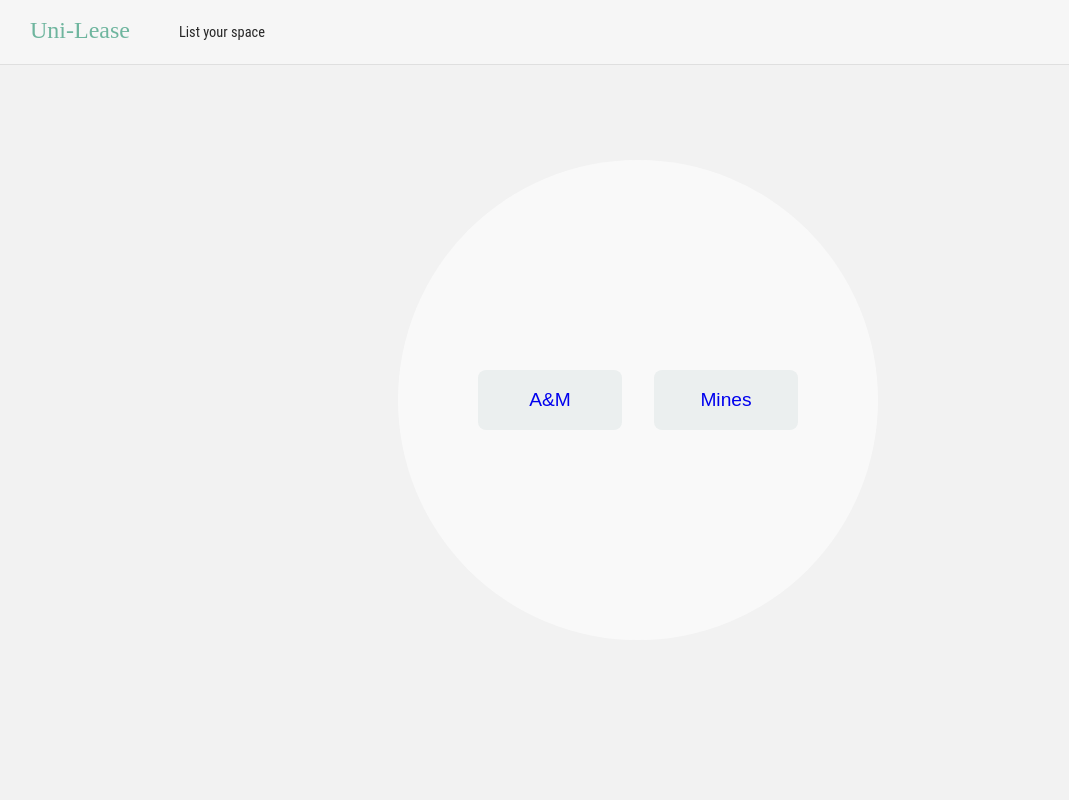
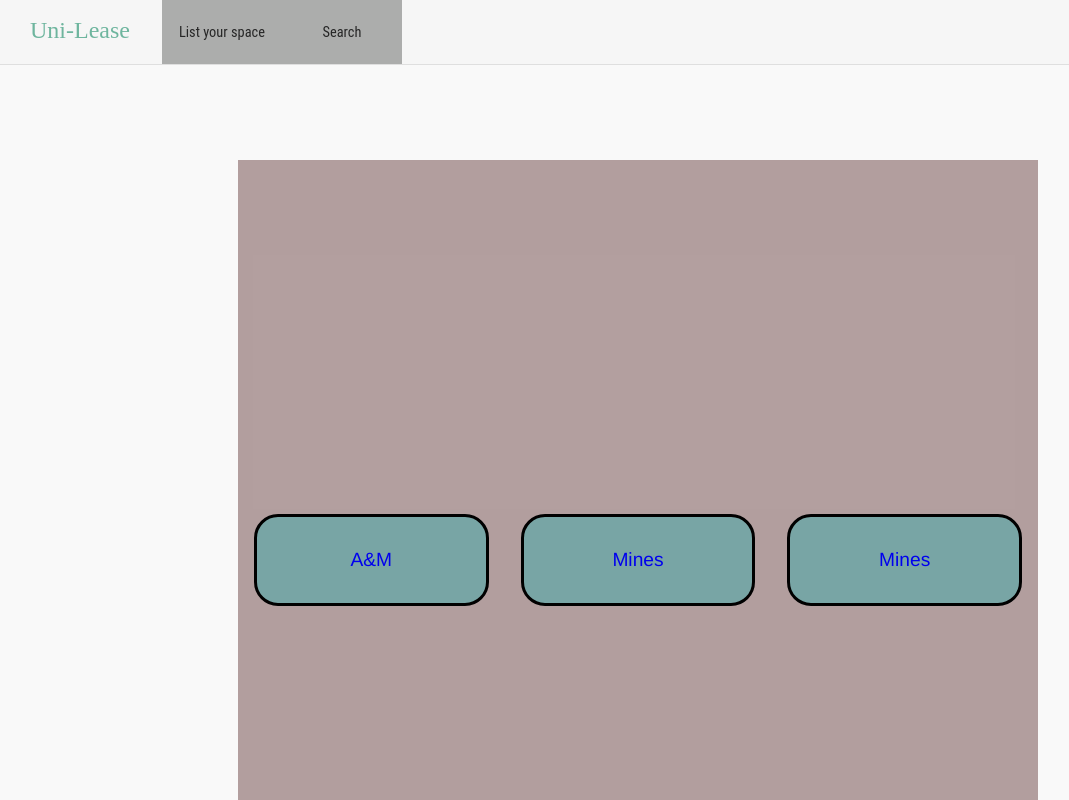
Before and after one commit to bancell04/UniLease, a React (Vite) app: page / in a window 1280 px wide. Shown: the top 800 px of the page, without its empty margins (2-1071 px from the left). Built offline with nearby package versions, Linux system fonts and the light colour scheme.

Commit message:
My first changes

```diff
--- a/src/Components/ListingCard/card.css
+++ b/src/Components/ListingCard/card.css
@@ -1,44 +1,55 @@
-.card-container{
+.card-container {
     width: 21rem;
     box-shadow: 0 2px 4px rgba(0, 0, 0, 0.1);
     border-radius: 0.8rem;
+    flex: 1 1 calc(25.333% - 20px);
+    margin: 10px;
+    color: rgb(55, 55, 55)
 }
-.img-container{
+
+.img-container {
     position: relative;
     width: 100%;
     height: 13.5rem;
     overflow: hidden;
+    background-color: rgb(0, 0, 0);
 }
-.img-picture{
+
+.img-picture {
     width: 100%;
-    border-radius: 0.8rem 0.8rem 0 0;
+    border-radius: 0.8rem 0.8rem 0.8 0.8;
 }
-.info-container{
+
+.info-container {
     position: relative;
     display: flex;
-    justify-content: top;
+    justify-content: space-between;
     align-items: center;
     flex-direction: column;
     width: 100%;
+    height: 100%;
     height: 11rem;
     background-color: rgb(255, 255, 255);
     border-radius: 0 0 0.8rem 0.8rem;
 }
-.info-title{
+
+.info-title {
     width: 86%;
     margin-block: 0;
     padding-top: 0.9rem;
     font-size: 1.1rem;
     font-weight: bold;
 }
-.info-list{
+
+.info-list {
     display: flex;
     flex-direction: row;
     margin-top: 0.7rem;
     margin-bottom: 0;
     height: fit-content;
 }
-.info-list li{
+
+.info-list li {
     display: flex;
     justify-content: center;
     color: rgb(55, 55, 55);
@@ -48,18 +59,21 @@
     padding-block: 0.3rem;
     margin-inline: 0.4rem;
 
-    list-style-position:inside;
+    list-style-position: inside;
     border: 1px solid rgb(55, 55, 55);
     border-radius: 1rem;
 }
-.info-list li p{
+
+.info-list li p {
     margin: 0;
     font-size: 0.9rem;
 }
-.rent{
+
+.rent {
     font-weight: bold;
 }
-.address-line{
+
+.address-line {
     margin: 0;
     width: 85%;
     font-size: 0.9rem;
@@ -67,18 +81,22 @@
     display: flex;
     justify-content: space-between;
 }
-.address{
+
+.address {
     margin: 0;
 }
-.city-state{
+
+.city-state {
     margin: 0;
 }
-.phone-number{
+
+.phone-number {
     margin: 0;
     margin-top: 0.85rem;
 
 }
-.listing-details{
+
+.listing-details {
     display: flex;
     justify-content: center;
     height: fit-content;
@@ -86,9 +104,23 @@
     margin: 0;
     margin-top: 1rem;
 }
-.listing-details li{
+
+.listing-details li {
     width: fit-content;
     padding-inline: 0.8rem;
     margin-inline: 0.5rem;
     font-size: 0.8rem;
 }
+
+.viewButton {
+    width: 100%;
+    height: 3rem;
+    margin-top: 0.5rem;
+    background-color: rgb(15, 47, 47);
+    border: none;
+    border-radius: 0 0 0.8rem 0.8rem;
+    color: rgb(255, 255, 255);
+    font-size: 1.1rem;
+    font-weight: bold;
+    cursor: pointer;
+}
--- a/src/Components/ListingCard/card.jsx
+++ b/src/Components/ListingCard/card.jsx
@@ -32,6 +32,9 @@ export const Card = (props) => {
                     <li>|</li>
                     <li><a>Contact</a></li>
                 </ul>
+                <button className='viewButton'>
+                    View
+                </button>
             </div>
         </div>
     )
--- a/src/Components/ListingCard/listingsGrid.css
+++ b/src/Components/ListingCard/listingsGrid.css
@@ -1,3 +1,4 @@
 .listings-grid{
-    position: relative;
+    display: flex;
+    flex-wrap: wrap;
 }
--- a/src/Components/Navbar/nav.css
+++ b/src/Components/Navbar/nav.css
@@ -1,4 +1,4 @@
-.navbar-landing{
+.navbar-landing {
     display: flex;
     justify-content: left;
     align-items: center;
@@ -8,12 +8,14 @@
     width: 100%;
     border-bottom: 0.015rem solid rgba(0, 0, 0, 0.094);
 }
-.left-container{
+
+.left-container {
     display: flex;
     align-items: center;
     height: 100%;
 }
-.logo{
+
+.logo {
     margin-inline: 2rem;
     font-size: 1.5rem;
     font-family: pacifico;
@@ -21,14 +23,18 @@
     margin-block: 0;
     padding-bottom: 0.15rem;
 }
-.nav-list{
+
+.nav-list {
     display: flex;
+    background-color: rgb(172, 173, 172)
 }
-.nav-list li{
+
+.nav-list li {
     width: 6.5rem;
     margin-inline: 0.5rem;
 }
-.nav-list li a{
+
+.nav-list li a {
     font-family: 'Roboto Condensed', sans-serif;
     color: rgb(38, 38, 38);
     font-weight: 400;
--- a/src/Components/Navbar/nav.jsx
+++ b/src/Components/Navbar/nav.jsx
@@ -8,6 +8,7 @@ export default function Navbar() {
                 <Link to="/"><p className='logo'>Uni-Lease</p></Link>
                 <ul className="nav-list">
                     <li><Link to="/sell">List your space</Link></li>
+                    <li><Link to="/sell">Search</Link></li>
                 </ul>
             </div>
             <div className='right-container'>
--- a/src/Pages/landing.css
+++ b/src/Pages/landing.css
@@ -1,29 +1,33 @@
-.landing{
-    background-color: rgb(242, 242, 242);
+.landing {
+    background-color: rgb(249, 249, 249);
     height: calc(100vh - 3.5rem);
     display: flex;
     justify-content: center;
     align-items: center;
 }
-.landing-directory{
+
+.landing-directory {
     display: flex;
-    justify-content: center;
+    justify-content:flex-end;
     align-items: center;
     flex-direction: row;
-    height: 30rem;
-    width: 30rem;
-    border-radius: 50vh;
-    background-color: rgba(255, 255, 255, 0.571);
+    height: 50rem;
+    width: 50rem;
+    background-color: rgba(127, 91, 91, 0.571);
     position: absolute;
     top: 20vh;
 }
-.directory-button{
-    background-color: rgba(213, 223, 223, 0.404);
+
+.directory-button {
+    background-color: rgba(36, 177, 177, 0.404);
     width: 22%;
     padding: 4%;
     margin-block: 2%;
     margin-inline: 1rem;
     font-size: 1.2rem;
-    border-radius: 0.5rem;
+    font-family: 'Franklin Gothic Medium';
+    border-radius: 1.5rem;
+    border: 0.2rem solid;
+    border-color: black;
     text-align: center;
 }
--- a/src/Pages/landing.jsx
+++ b/src/Pages/landing.jsx
@@ -13,13 +13,20 @@ export const LandingPage = () => {
                 <Link
                     to='/rent'
                     className="directory-button"
-                    onClick={() => {setFilters({...filters, school:'A&M'})}}
+                    onClick={() => { setFilters({ ...filters, school: 'A&M' }) }}
                 >A&M
                 </Link>
                 <Link to='/rent'
-                className="directory-button"
-                onClick={() => {setFilters({...filters, school:'Mines'})}}
-                >Mines</Link>
+                    className="directory-button"
+                    onClick={() => { setFilters({ ...filters, school: 'Mines' }) }}
+                >Mines
+                </Link>
+                <Link to='/rent'
+                    className="directory-button"
+                    onClick={() => { setFilters({ ...filters, school: 'Mines' }) }}
+                >Mines
+                </Link>
+
             </div>
         </div>
     )
```
Also changed, not shown: src/Pages/rent.jsx (+12 -1 lines).
